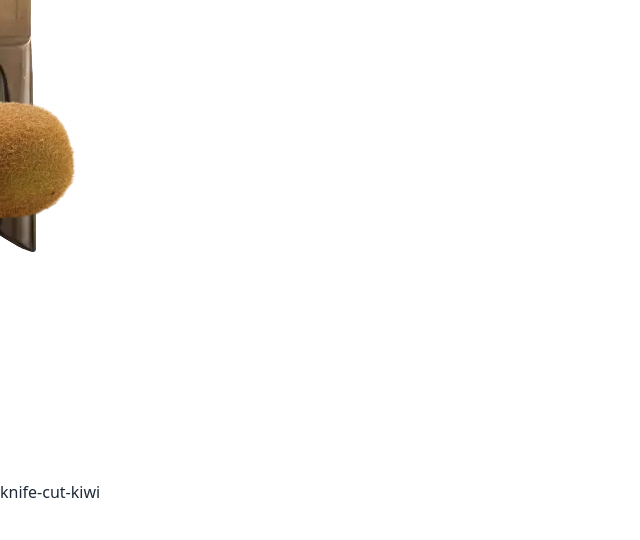
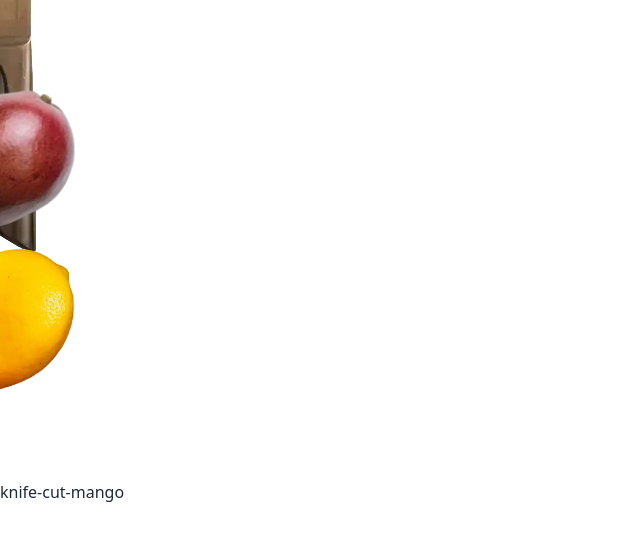
Before and after one commit to koljapluemer/al-kutshina, a Vue app: page /collection/cutting-things/play in a window 1280 px wide. Shown: the top 540 px of the page, without its empty margins (0-640 px from the left). Built offline with nearby package versions, Linux system fonts and the light colour scheme.

Commit message:
implement basic exercise to exercise flow

```diff
--- /dev/null
+++ b/src/components/Alert.vue
@@ -0,0 +1,16 @@
+<template>
+    <div class="toast toast-center toast-middle fixed top-0 mt-10 z-10" style="opacity:60%">
+        <div class="alert" :class="{'alert-success':type === 'success'}">
+            <span>{{ msg }} </span>
+        </div>
+    </div>
+</template>
+
+<script setup lang="ts">
+
+const props = defineProps<{
+    msg: string,
+    type: string
+}>();
+
+</script>
--- a/src/components/game/ExerciseRenderer.vue
+++ b/src/components/game/ExerciseRenderer.vue
@@ -1,31 +1,52 @@
 <template>
     <div>
-
+        <Alert :type="feedbackForAction?.type" :msg="feedbackForAction?.message" v-if="feedbackForAction" />
         <GridRenderer :grid="exercise.grid" @interactionHappened="onInteractionHappened" />
 
         <QuestDisplay :questKey="exercise.quest" />
-
     </div>
 </template>
 
 <script setup lang="ts">
+import { ref } from 'vue';
 import type { Exercise } from '../../data/exercises';
 import GridRenderer from './exercise/GridRenderer.vue';
 import QuestDisplay from './exercise/QuestDisplay.vue';
+import Alert from '../Alert.vue';
 
 const props = defineProps<{
     exercise: Exercise
 }>();
 
+const emit = defineEmits(['exerciseOver'])
 
-function onInteractionHappened(interaction:string) {
+type Feedback = {
+    type: string,
+    message: string
+}
+
+const feedbackForAction = ref(undefined as (undefined | Feedback))
+
+function onInteractionHappened(interaction: string) {
     if (interaction === props.exercise.quest) {
-        alert('fire!')
+        feedbackForAction.value = {
+            type: 'success',
+            message: 'صـَلّـَح'
+        }
     } else {
-        alert("you're trash")
+        feedbackForAction.value = {
+            type: 'warning',
+            message: 'غـَلـَط'
+        }
     }
+    emitExerciseOverWithDelay()
 
 }
 
+function emitExerciseOverWithDelay() {
+    setTimeout(() => {
+        emit('exerciseOver')
+    }, 800)
+}
 
 </script>
--- a/src/components/game/exercise/GridRenderer.vue
+++ b/src/components/game/exercise/GridRenderer.vue
@@ -1,5 +1,5 @@
 <template>
-    <div class="flex flex-col gap-2 mt-10">
+    <div class="flex flex-col gap-2 mt-20">
         <div v-for="(row, r) in grid" class="flex flex-row gap-2 justify-center">
             <FieldRenderer v-for="(field, c) in row" :field="field" :coordinate="{ row: r, col: c }" :key="field.itemId + field.extraImage?.id"
                 @dragStartedFromField="onDragStarted" @dropHappenedOnField="onDropHappened" />
--- a/src/components/game/exercise/grid/field/card/ExtraImageRenderer.vue
+++ b/src/components/game/exercise/grid/field/card/ExtraImageRenderer.vue
@@ -3,14 +3,11 @@
 </template>
 
 <script setup lang="ts">
-import type { ExtraImage } from '../../../../../types';
-
-
+import type { ExtraImage } from '../../../../../../types';
 
 const props = defineProps<{
     image: ExtraImage
 }>();
-
 
 
 function filePath(): string {
--- a/src/data/exercises.ts
+++ b/src/data/exercises.ts
@@ -11,8 +11,23 @@ export const exercises:Exercise[] = [
         collections: ["cutting-things"]
     },
     {
-        grid: [["knife", "kiwi", ""]],
-        quest: "knife-cut-kiwi",
+        grid: [["knife", "apple", ""]],
+        quest: "knife-cut-apple",
+        collections: ["cutting-things"]
+    },
+    {
+        grid: [["knife", "mango", ""]],
+        quest: "knife-cut-mango",
+        collections: ["cutting-things"]
+    },
+    {
+        grid: [["knife", "mango", "lemon"]],
+        quest: "knife-cut-mango",
+        collections: ["cutting-things"]
+    },
+    {
+        grid: [["knife", "lemon", "onion"]],
+        quest: "knife-cut-lemon",
         collections: ["cutting-things"]
     },
     {
--- a/src/data/items.ts
+++ b/src/data/items.ts
@@ -36,6 +36,24 @@ export const items: Item[] = [
         id: "kiwi_cut"
     },
     {
+        id: "broccoli_half"
+    },
+    {
+        id: "apple_half"
+    },
+    {
+        id: "lemon_cut"
+    },
+    {
+        id: "mango_cut"
+    },
+    {
+        id: "onion_cut"
+    },
+    {
+        id: "melon_cut"
+    },
+    {
         id: "knife",
         capabilities: [["cut", 1]]
     },
@@ -46,5 +64,25 @@ export const items: Item[] = [
     {
         id: "parking_lot",
         affordances: [["park", 3]]
-    }
+    },
+    {
+        id: "apple",
+        affordances: [["cut", 2, "apple_half"]]
+    },
+    {
+        id: "broccoli",
+        affordances: [["cut", 2, "broccoli_half"]]
+    },
+    {
+        id: "lemon",
+        affordances: [["cut", 2, "lemon_cut"]]
+    },
+    {
+        id: "mango",
+        affordances: [["cut", 2, "mango_cut"]]
+    },
+    {
+        id: "onion",
+        affordances: [["cut", 2, "onion_cut"]]
+    },
 ] as const
--- a/src/views/CollectionPlay.vue
+++ b/src/views/CollectionPlay.vue
@@ -1,16 +1,7 @@
 <template>
-
     <div class="" v-if="collection">
-
-        <ExerciseRenderer v-if="currentExercise" :exercise="currentExercise" />
-        <div class="" v-else>no exercise found</div>
+        <ExerciseRenderer v-if="currentExercise" :exercise="currentExercise" @exercise-over="handleExerciseDone" />
     </div>
-    <div class="" v-else>
-        ...collection loading...
-    </div>
-
-
-
 </template>
 
 <script setup lang="ts">
@@ -30,8 +21,19 @@ const currentExercise = ref(undefined as (Exercise | undefined))
 
 onMounted(() => {
     collection.value = gameDataStore.getCollectionById(props.id)
+    startNextExercise()
+})
+
+function handleExerciseDone() {
+    currentExercise.value = undefined
+    setTimeout(() => {
+        startNextExercise()
+    }, 100)
+}
+
+function startNextExercise() {
     if (collection.value) currentExercise.value = CollectionHelper.getRandomExerciseFromCollection(collection.value)
-})
+}
 
 
 </script>
```
Also changed, not shown: public/assets/items/brush.webp (renamed from public/assets/items/bursh.webp).
